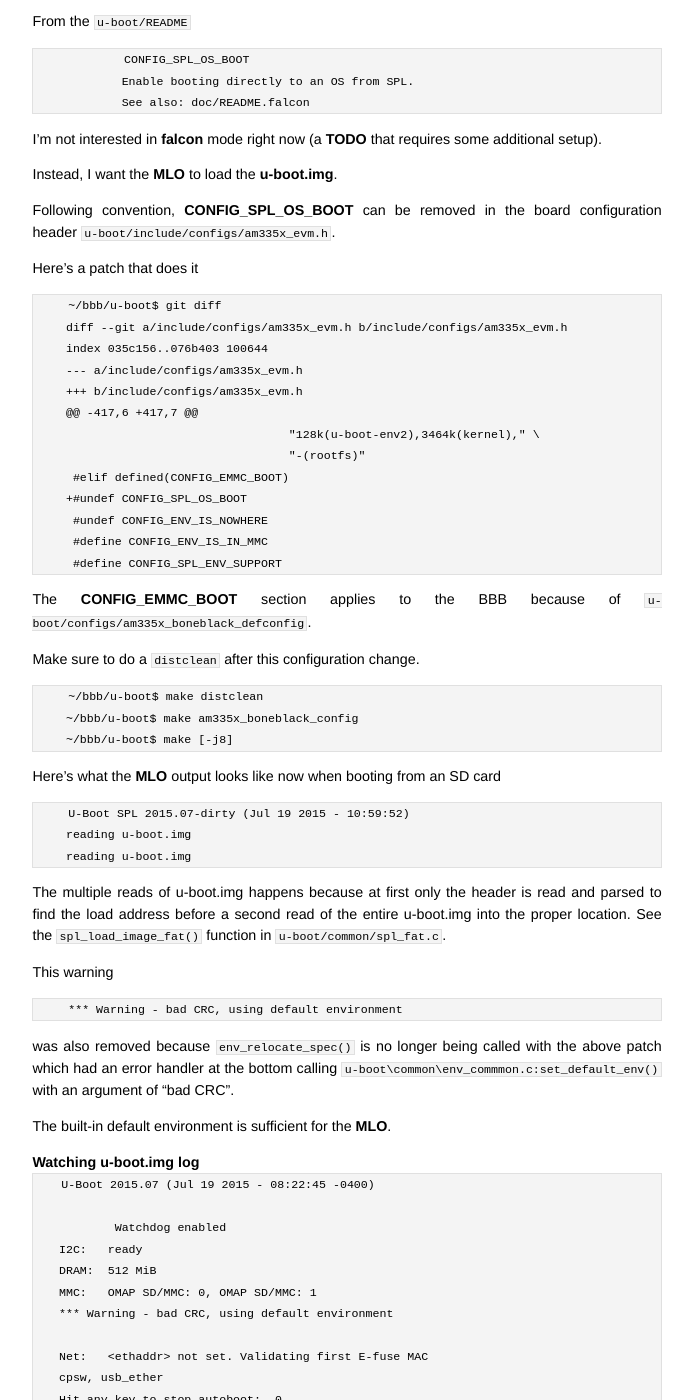
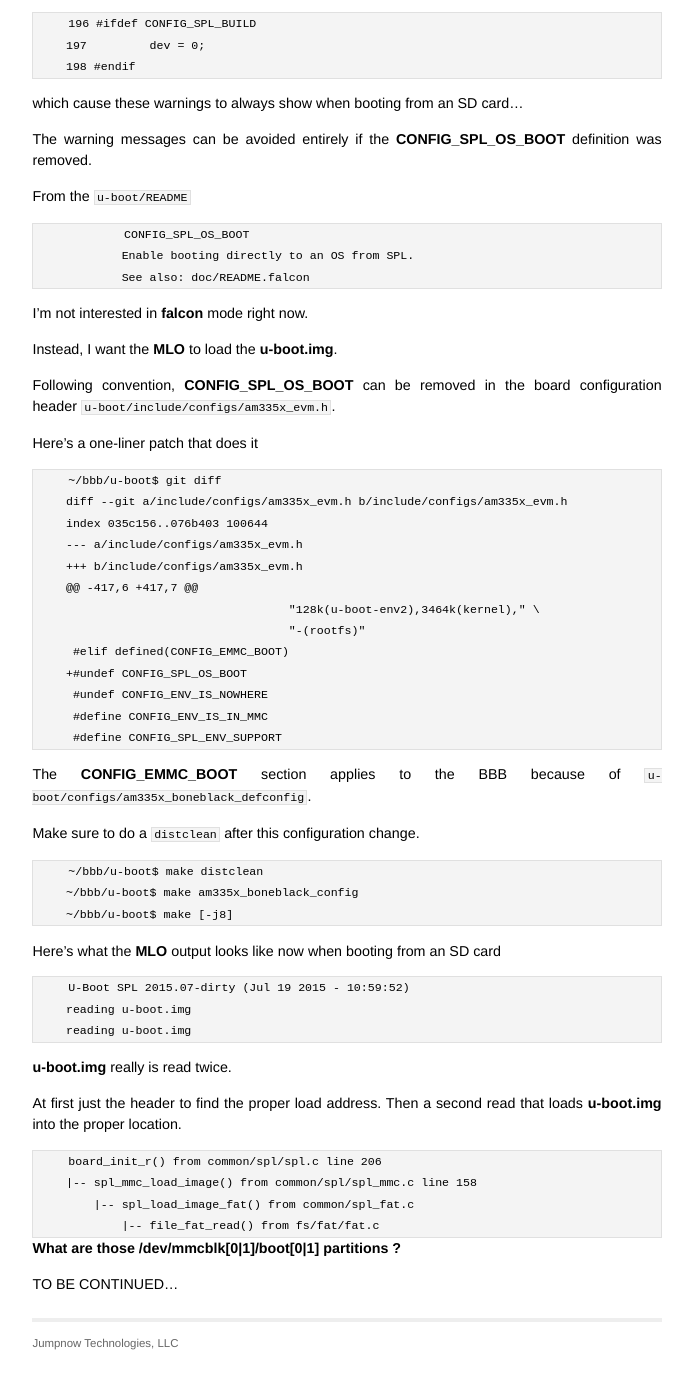
Before and after one commit to jumpnow/jumpnowtek-site, a Jekyll site: the page built from _posts/2015-07-18-Beaglebone-Black-U-Boot-Notes.md, in a window 1280 px wide and 1400 px high, scrolled down 4155 px. Shown: the whole window, without its empty margins (293-986 px from the left). Built offline with Jekyll 4.4.1, drawn with Linux system fonts in a browser that asks for light colours; after the commit the page ends 5521 px from its top, so only the background shows below that; some of the changed text lies outside the part shown.

Commit message:
Cleanup bbb uboot doc

```diff
--- a/_posts/2015-07-18-Beaglebone-Black-U-Boot-Notes.md
+++ b/_posts/2015-07-18-Beaglebone-Black-U-Boot-Notes.md
@@ -7,9 +7,7 @@
 tags: [linux, beaglebone, uboot]
 ---
 
-A collection of notes on working with the [U-Boot][uboot] bootloader and [BeagleBone Black][bbb] boards.
-
-The default configuration of u-boot for the BBB works fine without modifications. What follows is out of curiosity, not necessity.
+Some notes on working with the [U-Boot][uboot] bootloader and [BeagleBone Black][bbb] boards.
 
 The Yocto meta-layer I'm working with is [meta-bbb][meta-bbb] with instructions for use described [here][bbb-yocto].
 
@@ -148,7 +146,7 @@
 
 Definitions and board specific options can be found in `u-boot/include/configs/am335x_evm.h`.
 
-### Watching the MLO log
+### Why all the warnings from MLO?
 
 Here's what the **MLO** output looks like when booting from an SD card
 
@@ -161,21 +159,34 @@
         reading u-boot.img
         reading u-boot.img
 
-The warnings/errors are harmless, but here's why they show up
+The warnings/errors are harmless, but annoying.
+
+Here's why they show up
 
         MMC: block number 0x100 exceeds max(0x0)
         MMC: block number 0x200 exceeds max(0x0)
         *** Error - No Valid Environment Area found
 
-These errors come from `drivers/mmc/mmc.c` line 247 in the `mmc_bread()` function.
+These errors come from
 
-`mmc_bread()` is being invoked from `read_env()` line 190 of `u-boot/common/env_mmc.c`
+        spl_start_uboot() from board/ti/am335x_board.c line 196
+        |--- env_relocate_spec() from common/env_mmc.c line 209
+             |--- read_env from common/env_mmc.c line 190
+                  |--- mmc_bread() from drivers/mmc/mmc.c line 247
 
-Which was called twice by `env_relocate_spec()` line 209 of `u-boot/common/env_mmc.c`
+`mmc_bread()` is called twice.
 
-Which was called by `spl_start_uboot()` line 196 of `u-boot/board/ti/am335x/board.c`
+This warning
 
-Here's the relevant chunk from `am335x/board.c`
+        *** Warning - bad CRC, using default environment
+
+comes from
+
+        env_relocate_spec() from common/env_mmc.c line 293
+        |-- set_default_env() from common\env_commmon.c line 98
+
+
+Here's the `spl_start_uboot()` function
 
         #ifdef CONFIG_SPL_OS_BOOT
         int spl_start_uboot(void)
@@ -207,9 +218,9 @@
         197         dev = 0;
         198 #endif
 
-which mean these warnings will always show when booting from an SD card.
+which cause these warnings to always show when booting from an SD card...
 
-The warning messages can be avoided entirely if the **CONFIG_SPL_OS_BOOT** definition was removed.
+The warning messages can be avoided entirely if the **CONFIG\_SPL\_OS\_BOOT** definition was removed.
 
 From the `u-boot/README`
 
@@ -217,13 +228,13 @@
                 Enable booting directly to an OS from SPL.
                 See also: doc/README.falcon
 
-I'm not interested in **falcon** mode right now (a **TODO** that requires some additional setup).
+I'm not interested in **falcon** mode right now.
 
 Instead, I want the **MLO** to load the **u-boot.img**.
 
-Following convention, **CONFIG_SPL_OS_BOOT** can be removed in the board configuration header `u-boot/include/configs/am335x_evm.h`.
+Following convention, **CONFIG\_SPL\_OS\_BOOT** can be removed in the board configuration header `u-boot/include/configs/am335x_evm.h`.
 
-Here's a patch that does it
+Here's a one-liner patch that does it
 
         ~/bbb/u-boot$ git diff
         diff --git a/include/configs/am335x_evm.h b/include/configs/am335x_evm.h
@@ -240,7 +251,7 @@
          #define CONFIG_SPL_ENV_SUPPORT
 
 
-The **CONFIG_EMMC_BOOT** section applies to the BBB because of `u-boot/configs/am335x_boneblack_defconfig`.
+The **CONFIG\_EMMC\_BOOT** section applies to the BBB because of `u-boot/configs/am335x_boneblack_defconfig`.
 
 Make sure to do a `distclean` after this configuration change.
 
@@ -255,31 +266,15 @@
         reading u-boot.img
         reading u-boot.img
 
-The multiple reads of u-boot.img happens because at first only the header is read and parsed to find the load address before a second read of the entire u-boot.img into the proper location. See the `spl_load_image_fat()` function in `u-boot/common/spl_fat.c`.
 
-This warning
+**u-boot.img** really is read twice.
 
-        *** Warning - bad CRC, using default environment
+At first just the header to find the proper load address. Then a second read that loads **u-boot.img** into the proper location.
 
-was also removed because `env_relocate_spec()` is no longer being called with the above patch which had an error handler at the bottom calling `u-boot\common\env_commmon.c:set_default_env()` with an argument of "bad CRC".
-
-The built-in default environment is sufficient for the **MLO**.
-
-### Watching u-boot.img log
-
-       U-Boot 2015.07 (Jul 19 2015 - 08:22:45 -0400)
-
-               Watchdog enabled
-       I2C:   ready
-       DRAM:  512 MiB
-       MMC:   OMAP SD/MMC: 0, OMAP SD/MMC: 1
-       *** Warning - bad CRC, using default environment
-
-       Net:   <ethaddr> not set. Validating first E-fuse MAC
-       cpsw, usb_ether
-       Hit any key to stop autoboot:  0
-       U-Boot#
-
+        board_init_r() from common/spl/spl.c line 206
+        |-- spl_mmc_load_image() from common/spl/spl_mmc.c line 158
+            |-- spl_load_image_fat() from common/spl_fat.c
+                |-- file_fat_read() from fs/fat/fat.c
 
 
 ### What are those /dev/mmcblk[0|1]/boot[0|1] partitions ?
```
